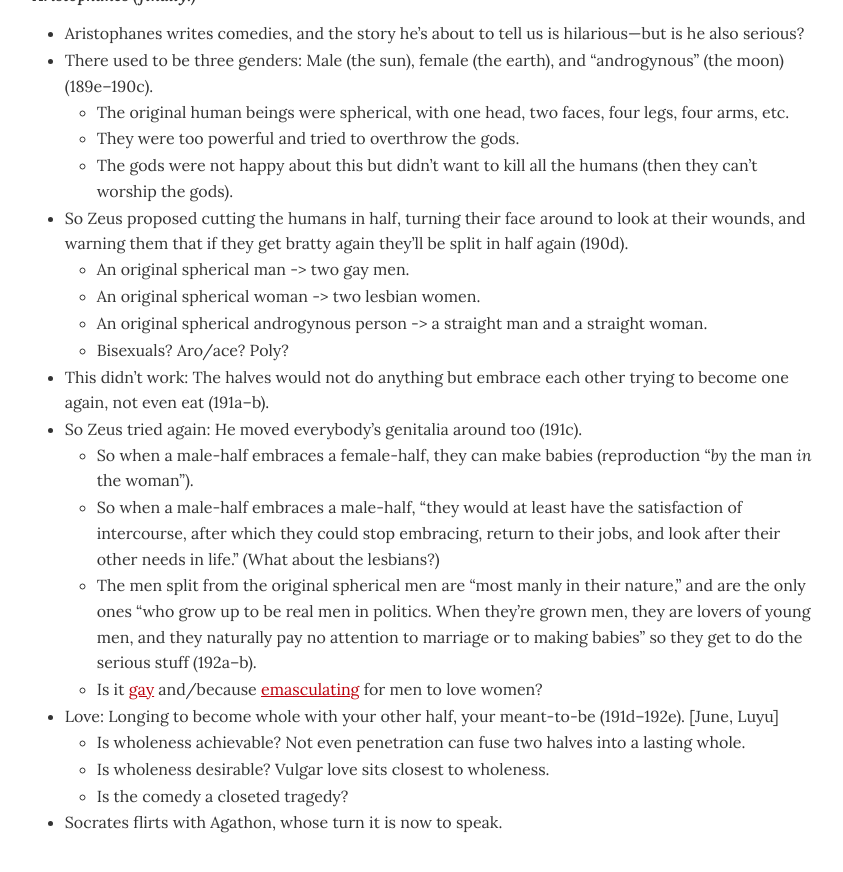
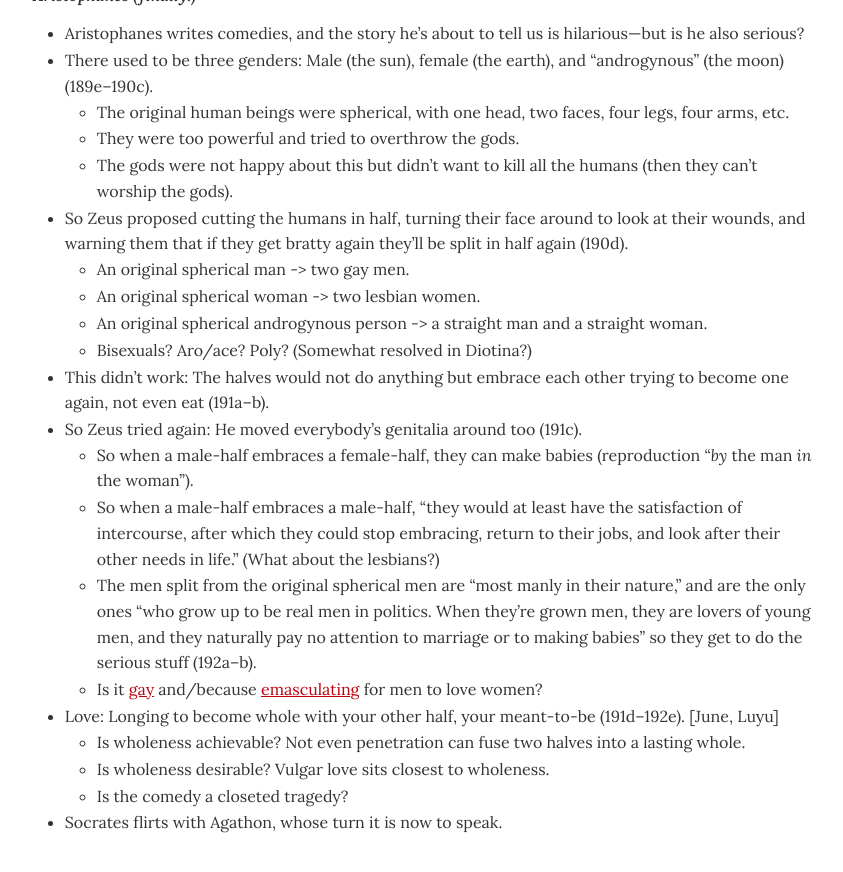
Before and after one commit to dingherself/love-gender-sex, a Jekyll site: the page built from handouts/_posts/2026-01-26-plato-symposium-i.md, in a window 1280 px wide and 900 px high, scrolled down 4625 px. Shown: the top 872 px of the window, without its empty margins (215-1058 px from the left). Built offline with Jekyll 4.4.1, drawn with Linux system fonts in a browser that asks for light colours.

Commit message:
Update 2026-01-26-plato-symposium-i.md

```diff
--- a/handouts/_posts/2026-01-26-plato-symposium-i.md
+++ b/handouts/_posts/2026-01-26-plato-symposium-i.md
@@ -173,7 +173,7 @@ What Plato tells us:
   - An original spherical man -> two gay men.
   - An original spherical woman -> two lesbian women.
   - An original spherical androgynous person -> a straight man and a straight woman.
-  - Bisexuals? Aro/ace? Poly?
+  - Bisexuals? Aro/ace? Poly? (Somewhat resolved in Diotina?)
 - This didn’t work: The halves would not do anything but embrace each other trying to become one again, not even eat (191a–b).
 - So Zeus tried again: He moved everybody’s genitalia around too (191c).
   - So when a male-half embraces a female-half, they can make babies (reproduction “*by* the man *in* the woman”).
```
